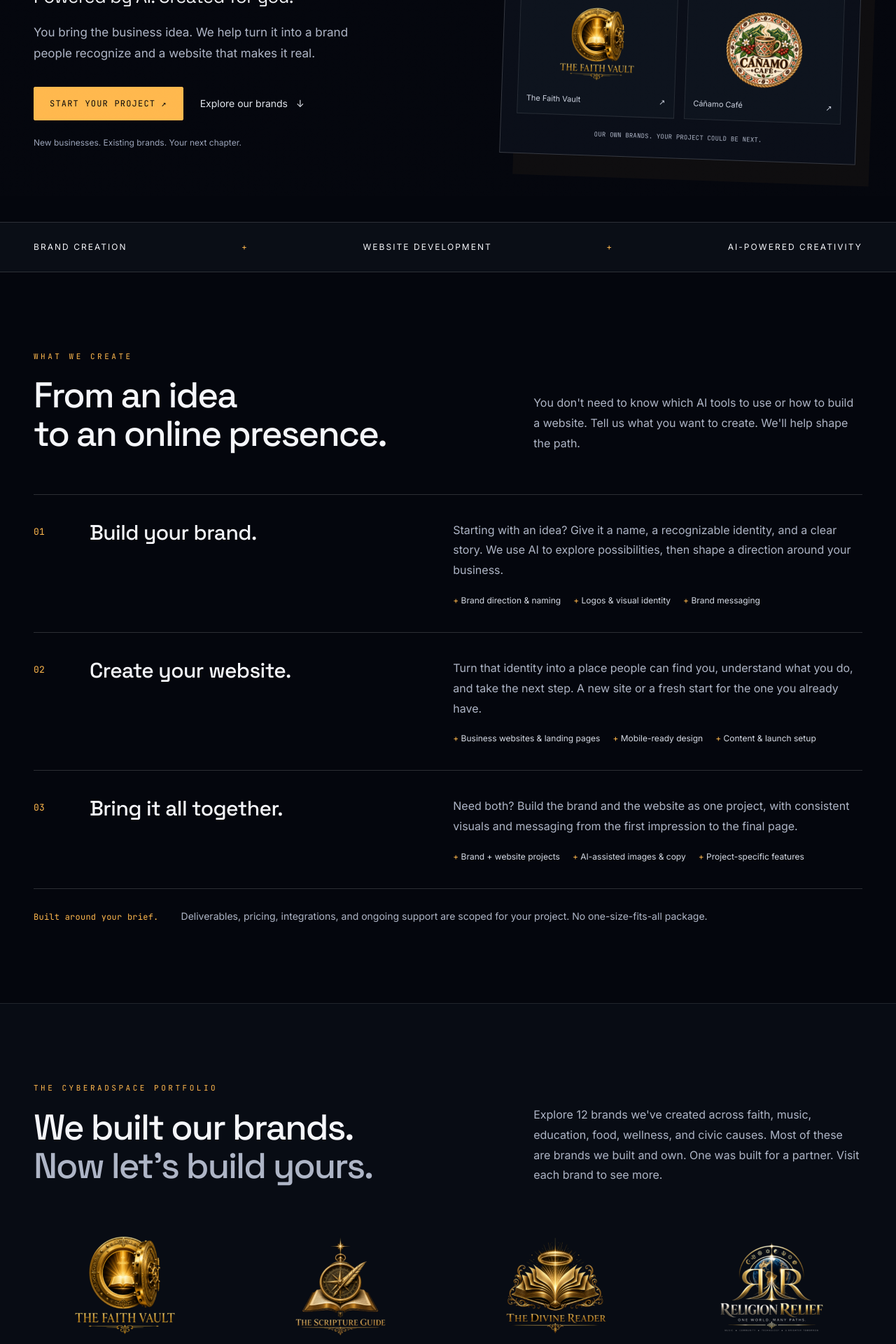
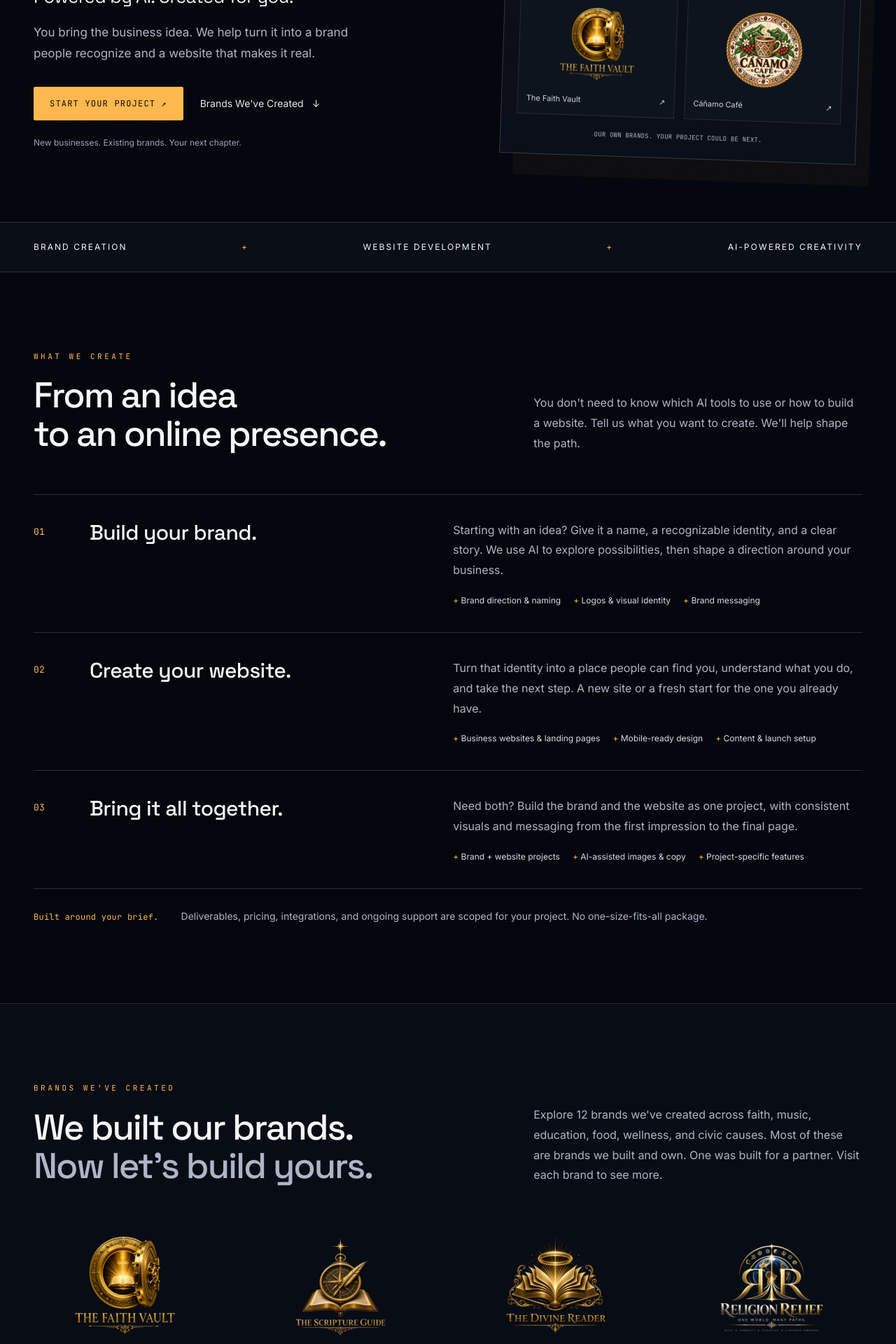
Before and after one commit to CyberAdSpace/cyberadspace-com, a Next.js app: page / in a window 1280 px wide. Shown: the part 520-2440 px from the top of the page at 70% size. Built offline with nearby package versions, Linux system fonts and the light colour scheme.

Commit message:
Use CAS logo as site icon; rename brands section to Brands We've Created
Co-Authored-By: Claude Opus 5.5 <noreply@anthropic.com>
Claude-Session: https://claude.ai/code/session_01XFLwhCtPQHvpnFHiwzEjfs

```diff
--- a/src/app/_components/Footer.tsx
+++ b/src/app/_components/Footer.tsx
@@ -7,7 +7,7 @@ export default function Footer() {
       <div className="site-shell">
         <div className="footer-main">
           <div><Wordmark className="h-16 w-auto mb-5" /><p>Brands and websites.<br />Powered by AI. Created for you.</p></div>
-          <div><h2 className="eyebrow">Explore</h2><Link href="/#services">Our services</Link><Link href="/#brands">Brands we&apos;ve created</Link><Link href="/#process">How we work</Link></div>
+          <div><h2 className="eyebrow">Explore</h2><Link href="/#services">Our services</Link><Link href="/#brands">Brands We&apos;ve Created</Link><Link href="/#process">How we work</Link></div>
           <div><h2 className="eyebrow">Your next project</h2><Link href="/#contact">Start a conversation ↗</Link><a href="mailto:Contact@CyberAdSpace.com">Contact@CyberAdSpace.com</a><p>Brand creation · Website development</p></div>
         </div>
         <div className="footer-bottom mono"><span>© {new Date().getFullYear()} CyberAdSpace · <a href="/privacy.html">Privacy Policy</a> · <a href="/terms.html">Terms</a></span><span>Built with imagination. Made for real businesses.</span></div>
--- a/src/app/_components/Nav.tsx
+++ b/src/app/_components/Nav.tsx
@@ -4,7 +4,7 @@ import Link from "next/link";
 import { useState } from "react";
 import Wordmark from "./Wordmark";
 
-const LINKS = [["Services", "/#services"], ["Our brands", "/#brands"], ["How it works", "/#process"]];
+const LINKS = [["Services", "/#services"], ["Brands We've Created", "/#brands"], ["How it works", "/#process"]];
 
 export default function Nav() {
   const [open, setOpen] = useState(false);
--- a/src/app/page.tsx
+++ b/src/app/page.tsx
@@ -47,7 +47,7 @@ export default function Home() {
           </p>
           <div className="hero-actions">
             <a href="#contact" className="btn btn-primary">Start your project <span aria-hidden>↗</span></a>
-            <a href="#brands" className="text-link">Explore our brands <span aria-hidden>↓</span></a>
+            <a href="#brands" className="text-link">Brands We&apos;ve Created <span aria-hidden>↓</span></a>
           </div>
           <p className="hero-footnote">New businesses. Existing brands. Your next chapter.</p>
         </div>
@@ -101,7 +101,7 @@ export default function Home() {
       <section id="brands" className="portfolio-section section-space">
         <div className="site-shell">
           <div className="section-intro">
-            <div><div className="eyebrow">The CyberAdSpace portfolio</div><h2 className="display">We built our brands.<br /><span>Now let&apos;s build yours.</span></h2></div>
+            <div><div className="eyebrow">Brands We&apos;ve Created</div><h2 className="display">We built our brands.<br /><span>Now let&apos;s build yours.</span></h2></div>
             <p>Explore {BRANDS.length} brands we&apos;ve created across faith, music, education, food, wellness, and civic causes. Most of these are brands we built and own. One was built for a partner. Visit each brand to see more.</p>
           </div>
           <div className="float-grid creation-portfolio">
```
Also changed, not shown: src/app/apple-icon.png (added), src/app/icon.png (added).
